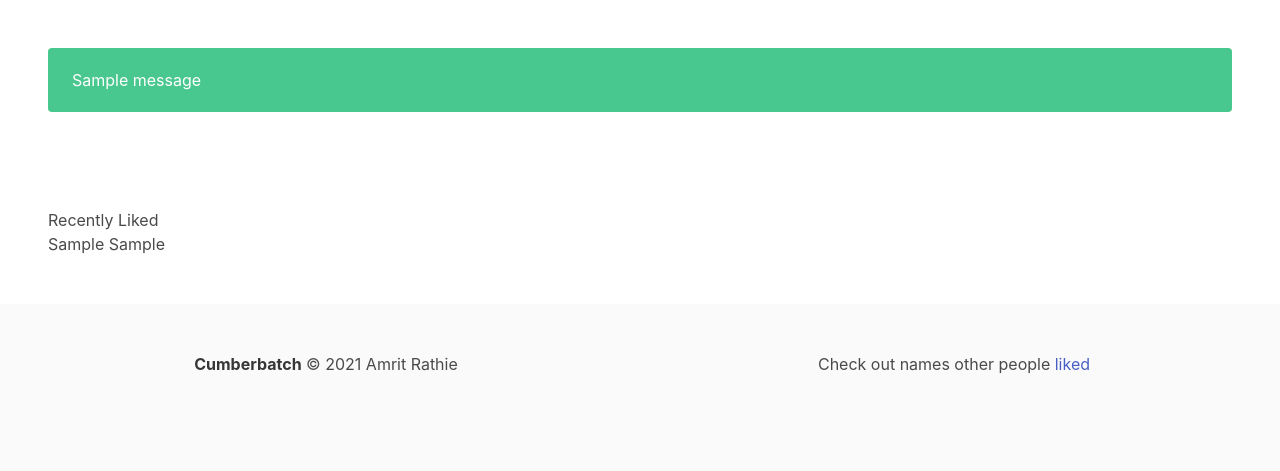
After one commit to Spaceface16518/cumberbatch, a Flask app: page /liked in a window 1280 px wide. The commit adds this page. Shown: the top 471 px of the page. Run offline with Flask 2, Linux system fonts and the light colour scheme; tables that the repository leaves empty hold one stand-in row (values such as "Sample post"); one stand-in notice (Sample message) is shown; parts of the project's set-up code (start-up, migrations or seed data) failed here and were passed over; some libraries are stand-ins or nearby versions.

Commit message:
add liked.hpage

```diff
--- a/app.py
+++ b/app.py
@@ -1,4 +1,4 @@
-import os
+import datetime
 import random
 
 from flask import flash, Flask, redirect, render_template, \
@@ -23,6 +23,8 @@ class Entry(db.Model):
     first = db.Column(db.String(30), nullable=False)
     last = db.Column(db.String(30), nullable=False)
     liked = db.Column(db.Boolean, nullable=False)
+    created = db.Column(db.DateTime, nullable=False,
+                        default=datetime.datetime.now())
 
     def __repr__(self):
         return f'{self.first.title()} {self.last.title()}'
@@ -41,13 +43,22 @@ def landing():
 @app.route('/vote', methods=['POST'])
 def vote():
     score = int(request.form['score'])
+    was_liked = score > 0
+    first = request.form['first']
+    last = request.form['last']
     if score != 0:
-        entry = Entry(first=request.form['first'], last=request.form['last'],
-                      liked=score > 0)
+        entry = Entry(first=first, last=last,
+                      liked=was_liked)
         db.session.add(entry)
         db.session.commit()
-        flash('Vote counted', category='success')
+        flash(f'You {"liked" if was_liked else "disliked"} "{first} {last}"')
     return redirect(url_for('landing'))
+
+
+@app.route('/liked')
+def liked():
+    entries = Entry.query.order_by(Entry.created).limit(10).all()
+    return render_template('liked.html', entries=entries)
 
 
 if __name__ == '__main__':
--- /dev/null
+++ b/templates/base.html
@@ -0,0 +1,39 @@
+<!DOCTYPE html>
+
+<html lang="en">
+<head>
+    <title>Cumberbatch</title>
+    <meta charset="UTF-8"/>
+    <meta name="viewport" content="width=device-width,initial-scale=1"/>
+    <meta name="description" content=""/>
+    <link rel="stylesheet" type="text/css" href="https://cdn.jsdelivr.net/npm/bulma@0.9.3/css/bulma.min.css">
+    <script src="https://kit.fontawesome.com/d1a18b3af0.js" crossorigin="anonymous"></script>
+    {#    <link rel="stylesheet" type="text/css" href="{{ url_for('static', filename='style.css') }}"/>#}
+    <link rel="icon" href="img/favicon.png">
+    <meta name="theme-color" content="">
+</head>
+<body>
+{% with messages = get_flashed_messages() %}
+    {% if messages %}
+        <section class="section">
+            {% for message in messages %}
+                <article class="notification is-success">
+                    <span>{{ message }}</span>
+                </article>
+            {% endfor %}
+        </section>
+    {% endif %}
+{% endwith %}
+{% block content %}{% endblock %}
+<footer class="footer">
+    <div class="content has-text-centered">
+        <div class="columns">
+            <div class="column">
+                <p><strong>Cumberbatch</strong> &copy; 2021 Amrit Rathie</p>
+            </div>
+            <div class="column">Check out names other people <a href="{{ url_for('liked') }}">liked</a></div>
+        </div>
+    </div>
+</footer>
+</body>
+</html>
--- /dev/null
+++ b/templates/liked.html
@@ -0,0 +1,17 @@
+{% extends 'base.html' %}
+
+{% block content %}
+    <section class="section">
+        <h1>Recently Liked</h1>
+        {% if entries %}
+            <ul>
+                {% for entry in entries %}
+                    <li>{{ entry.first }} {{ entry.last }}</li>
+                {% endfor %}
+
+            </ul>
+        {% else %}
+            <p>None found</p>
+        {% endif %}
+    </section>
+{% endblock %}
```
Also changed, not shown: templates/index.html (+3 -28 lines).
